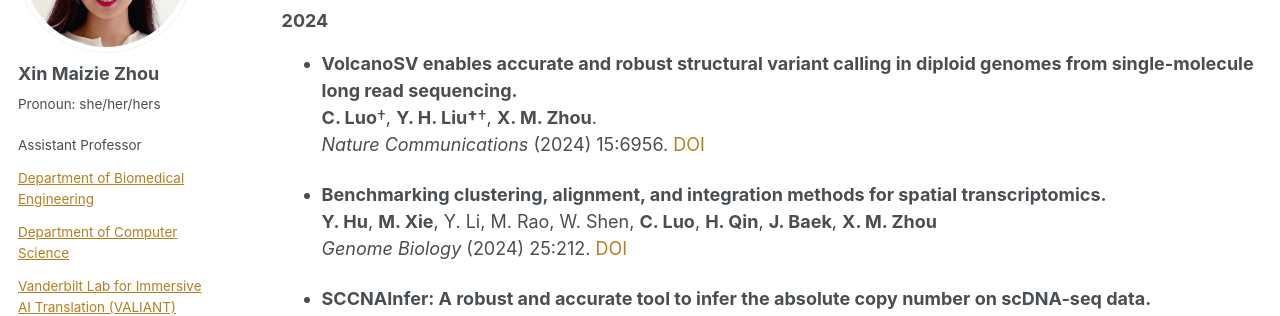
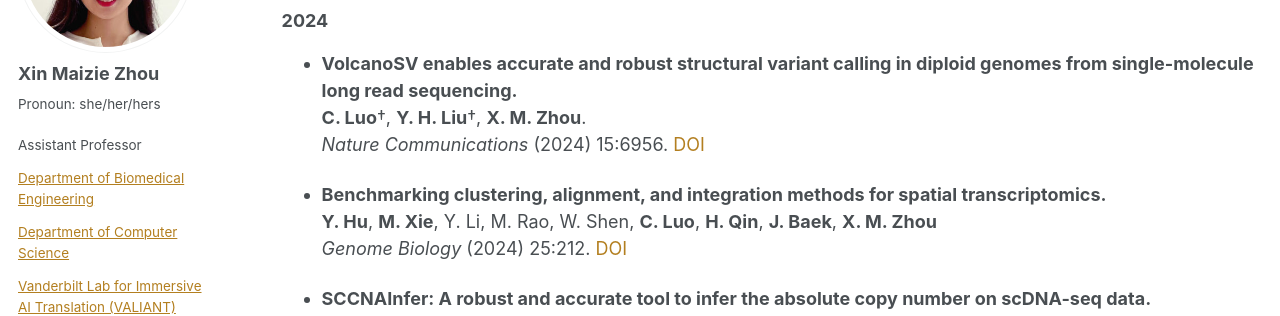
Before and after one commit to maiziezhoulab/Maiziezhoulab.github.io, a Jekyll site: the page built from _pages/publications.md, in a window 1280 px wide and 900 px high, scrolled down 1090 px. Shown: the part 153-469 px from the top of the window. Built offline with Jekyll 4.4.1, drawn with Linux system fonts in a browser that asks for light colours.

```diff
--- a/_pages/publications.md
+++ b/_pages/publications.md
@@ -56,7 +56,7 @@ used Xin Maizie Zhou (X. M. Zhou) for publications after 2022.
 
 ### 2024
 - **VolcanoSV enables accurate and robust structural variant calling in diploid genomes from single-molecule long read sequencing.**
-  **C. Luo**†, **Y. H. Liu†**†, **X. M. Zhou**.
+  **C. Luo**†, **Y. H. Liu**†, **X. M. Zhou**.
   _Nature Communications_ (2024) 15:6956. [DOI](https://doi.org/10.1038/s41467-024-51282-0)
 
 - **Benchmarking clustering, alignment, and integration methods for spatial transcriptomics.**
```
